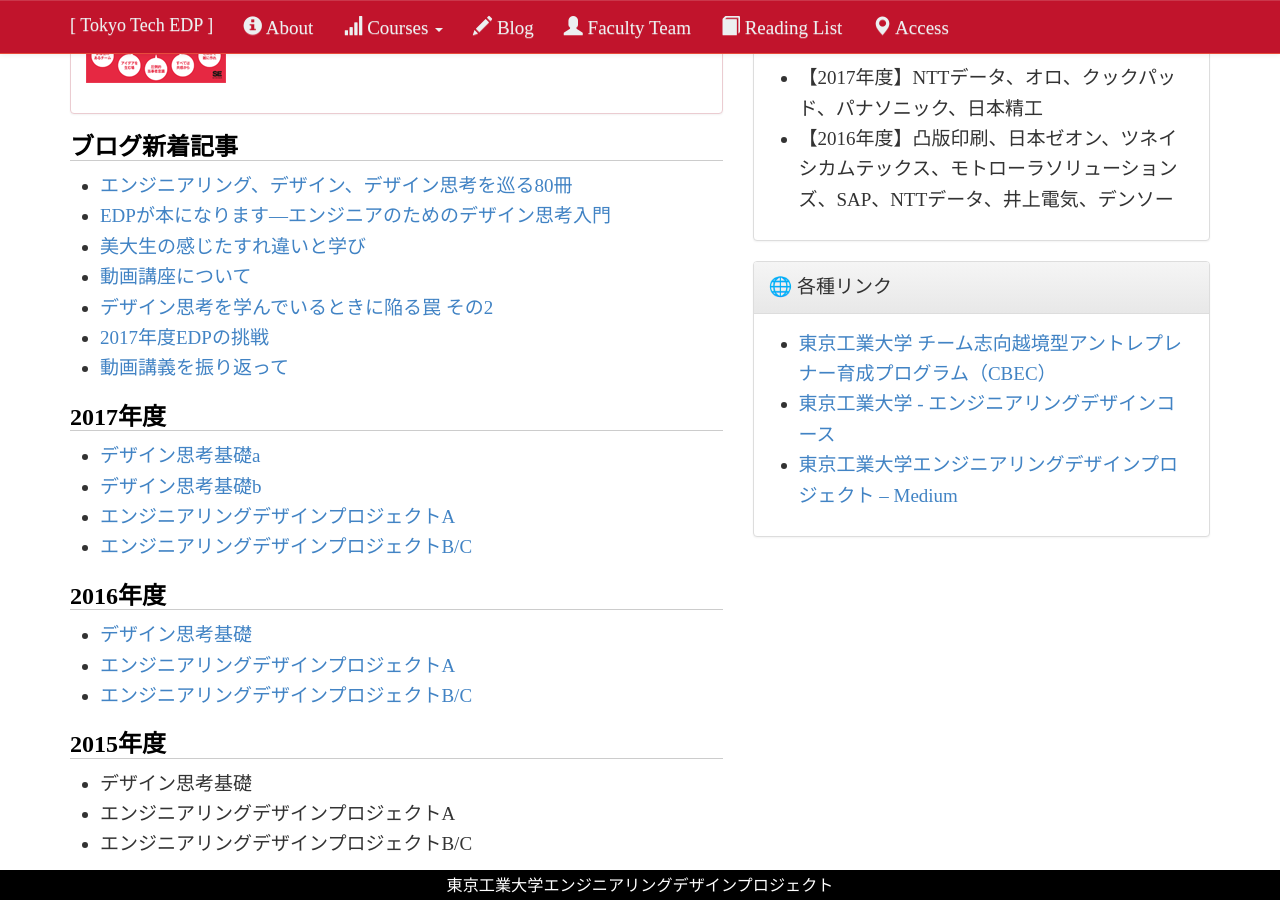
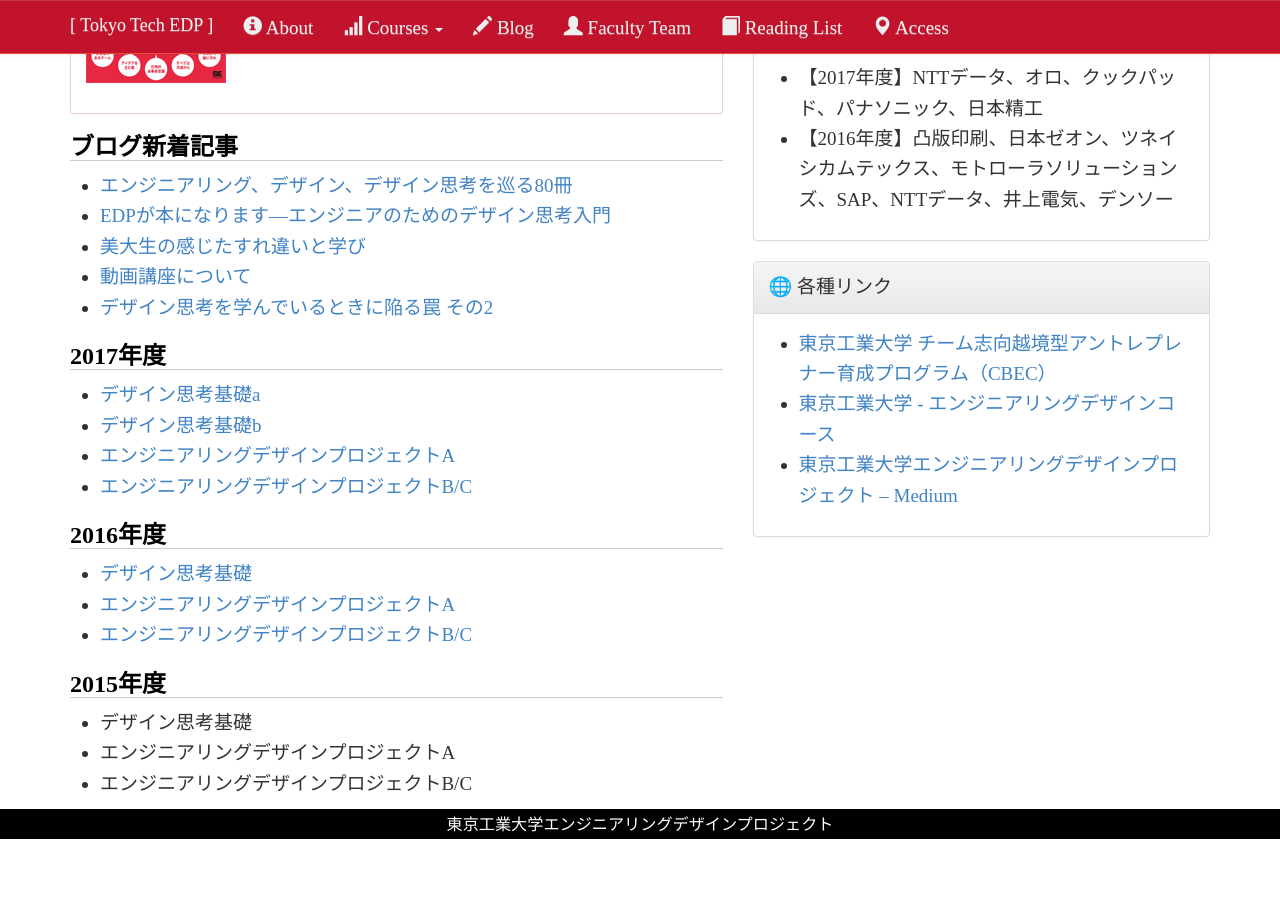
Before and after one commit to titech-edp/titech-edp.github.io, a Jekyll site: the page built from index.md, in a window 1280 px wide and 900 px high, scrolled down 595 px. Built offline with Jekyll 4.4.1, drawn with Linux system fonts in a browser that asks for light colours; emoji names are drawn with the system emoji font; after the commit the page ends 1434 px from its top, so only the background shows below that.

```diff
--- a/index.md
+++ b/index.md
@@ -15,7 +15,7 @@
 
 <h2>ブログ新着記事</h2>
 <ul>
-{% for i in site.data.medium.payload.references.Post limit: 7 %}
+{% for i in site.data.medium.payload.references.Post limit: 5 %}
 <li><a href="https://medium.com/titech-eng-and-design-{{ i[1]['id'] }}">{{ i[1]['title'] }}</a></li>
 {% endfor %}
 </ul>
```
